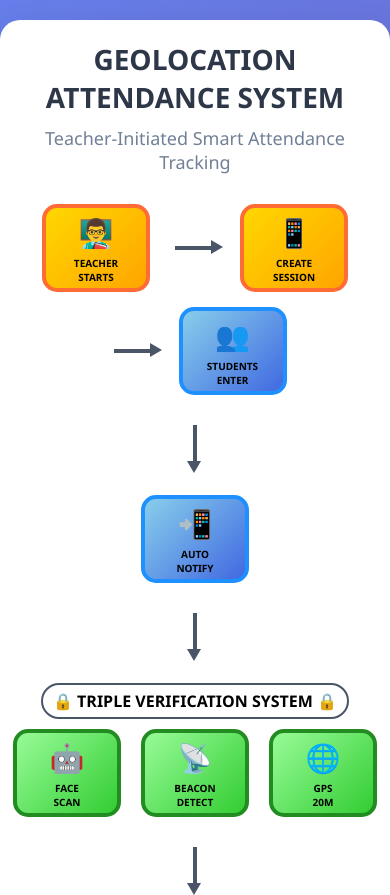
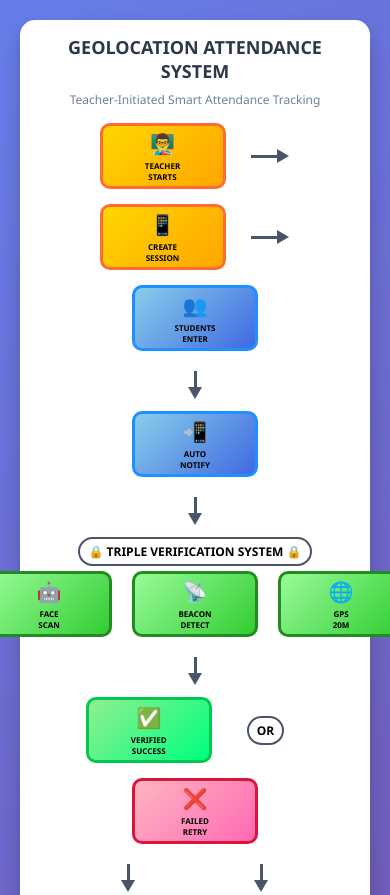
Before and after one commit to BiswoFuturist369/Flowchart-, a plain HTML site: page index.html in a window 390 px wide. Shown: the top 895 px of the page. Drawn offline with Linux system fonts and the light colour scheme.

Commit message:
Update style.css

```diff
--- a/style.css
+++ b/style.css
@@ -11,66 +11,67 @@
 
 .flowchart-container {
     background: white;
-            padding: 40px;
-            border-radius: 20px;
-            box-shadow: 0 20px 40px rgba(0,0,0,0.2);
-            max-width: 1400px;
+    padding: 20px;
+    border-radius: 15px;
+    box-shadow: 0 10px 20px rgba(0,0,0,0.2);
+    max-width: 1000px; /* Reduced max-width */
     width: 100%;
+    box-sizing: border-box;
 }
 
 .title {
     text-align: center;
-            font-size: 28px;
+    font-size: 20px;
     font-weight: bold;
     color: #2d3748;
-            margin-bottom: 10px;
+    margin-bottom: 8px;
 }
 
 .subtitle {
     text-align: center;
-            font-size: 18px;
+    font-size: 14px;
     color: #718096;
-            margin-bottom: 30px;
+    margin-bottom: 15px;
 }
 
 .flow-grid {
     display: grid;
     grid-template-columns: repeat(5, 1fr);
-            gap: 20px;
+    gap: 10px;
     align-items: center;
     justify-items: center;
 }
 
 .flow-node {
-            width: 120px;
-            height: 100px;
-            border-radius: 15px;
+    width: 150px; /* Increased width from 90px to 150px for horizontal stretch */
+    height: 70px; /* Keep height the same */
+    border-radius: 10px;
     display: flex;
     flex-direction: column;
     align-items: center;
     justify-content: center;
     font-weight: bold;
-            font-size: 12px;
+    font-size: 10px;
     text-align: center;
-            border: 4px solid;
+    border: 3px solid;
     transition: transform 0.3s ease, box-shadow 0.3s ease;
     cursor: pointer;
     position: relative;
 }
 
 .flow-node:hover {
-            transform: translateY(-5px);
-            box-shadow: 0 15px 30px rgba(0,0,0,0.3);
+    transform: translateY(-3px);
+    box-shadow: 0 10px 20px rgba(0,0,0,0.3);
 }
 
 .icon {
-            font-size: 36px;
-            margin-bottom: 5px;
+    font-size: 24px;
+    margin-bottom: 3px;
 }
 
 .arrow {
-            width: 40px;
-            height: 4px;
+    width: 40px; /* Adjusted to match increased node width spacing */
+    height: 3px;
     background: #4a5568;
     position: relative;
     margin: 0 10px;
@@ -89,8 +90,8 @@
 }
 
 .arrow-down {
-            width: 4px;
-            height: 40px;
+    width: 3px;
+    height: 30px;
     background: #4a5568;
     position: relative;
     margin: 10px 0;
@@ -120,7 +121,7 @@
     display: flex;
     align-items: center;
     justify-content: center;
-            margin: 20px 0;
+    margin: 10px 0;
     flex-wrap: wrap;
     gap: 15px;
 }
@@ -129,7 +130,7 @@
     display: flex;
     flex-direction: column;
     align-items: center;
-            gap: 10px;
+    gap: 5px;
 }
 
 .verification-row {
@@ -139,34 +140,50 @@
 }
 
 .decision-label {
-            font-size: 16px;
+    font-size: 12px;
     font-weight: bold;
-            padding: 5px 10px;
-            border-radius: 20px;
+    padding: 4px 8px;
+    border-radius: 15px;
     background: rgba(255,255,255,0.9);
     border: 2px solid #4a5568;
 }
 
 .team-info {
     text-align: center;
-            margin-top: 30px;
+    margin-top: 15px;
     color: #4a5568;
-            font-size: 16px;
+    font-size: 12px;
     font-weight: bold;
 }
 
 @media (max-width: 768px) {
     .flowchart-container {
-                padding: 20px;
+        padding: 15px;
     }
 
     .flow-node {
-                width: 100px;
-                height: 80px;
-                font-size: 10px;
+        width: 120px; /* Adjusted width for mobile */
+        height: 60px;
+        font-size: 8px;
     }
 
     .icon {
-                font-size: 28px;
+        font-size: 20px;
+    }
+
+    .title {
+        font-size: 18px;
+    }
+
+    .subtitle {
+        font-size: 12px;
+    }
+
+    .arrow {
+        width: 30px;
+    }
+
+    .arrow-down {
+        height: 20px;
     }
 }
```
Lines whose indentation alone changed are shown as unchanged.
